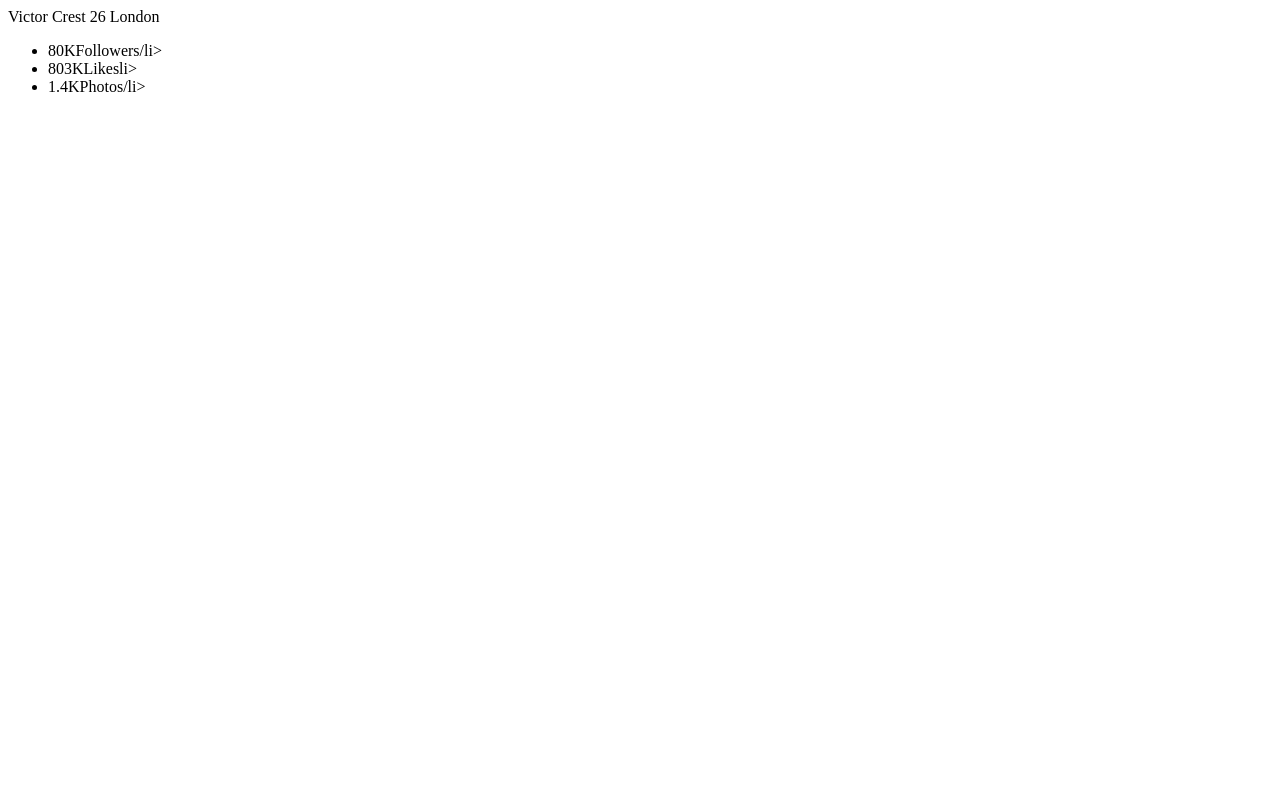
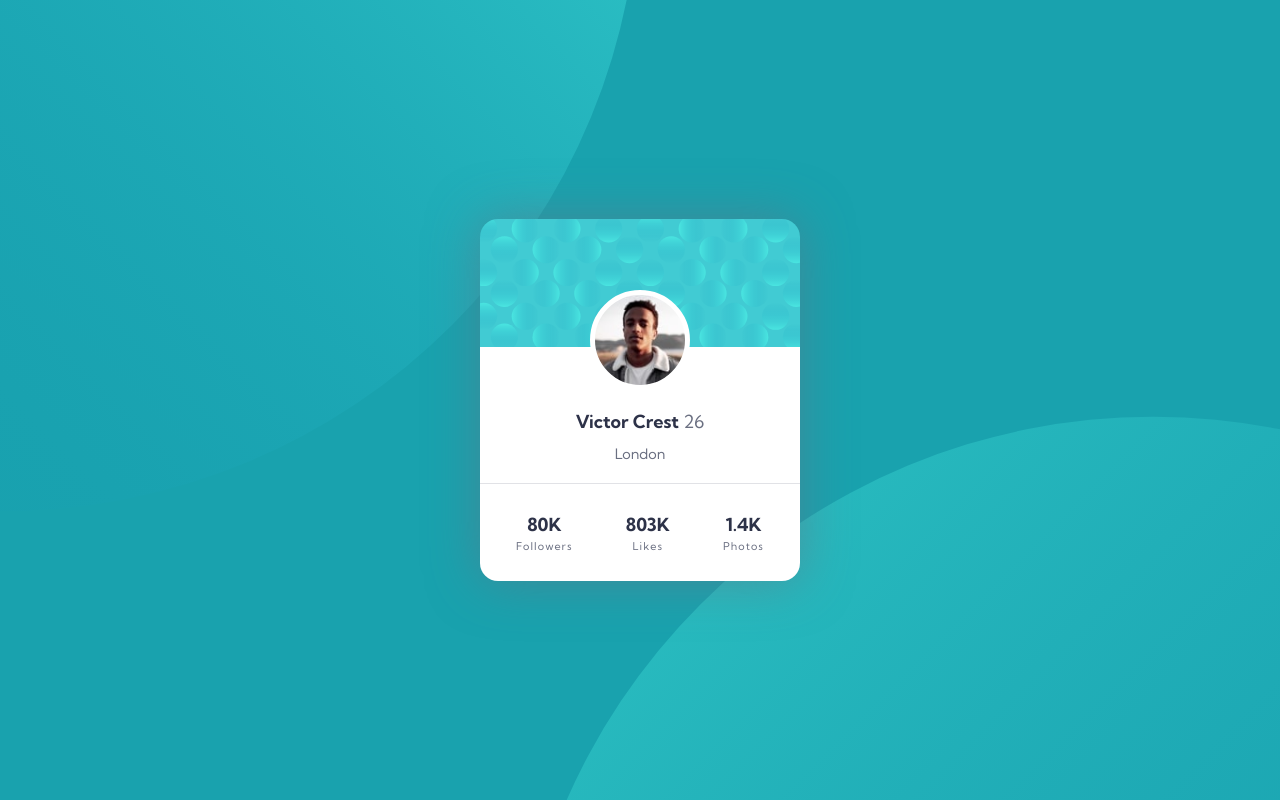
Before and after one commit to kldupless/frontendmentor-profilecard, a plain HTML site: page index.html in a window 1280 px wide. Drawn offline with Linux system fonts and the light colour scheme.

Commit message:
Finished challenge

```diff
--- a/index.html
+++ b/index.html
@@ -5,27 +5,31 @@
   <meta name="viewport" content="width=device-width, initial-scale=1.0"> <!-- displays site properly based on user's device -->
 
   <link rel="icon" type="image/png" sizes="32x32" href="./images/favicon-32x32.png">
-
+  <link rel="stylesheet" href="./style.css">
   <title>Frontend Mentor | Profile card component</title>
 
 </head>
 <body>
+  <main>
     <div class="profile-card">
-    <div class="profile-main">
+      <div class="profile-header">
         <div class="profile-img"></div>
         <div class="profile-info">
-        Victor Crest
-        26
-        London
+          <div class="profile-name">
+            <span class="name">Victor Crest</span>
+            <span class="age">26</span>
+          </div>
+          <div class="profile-loc">London</div>
         </div>
       </div>
       <div class="profile-footer">
         <ul class="profile-stats">
-        <li><span class="stat-num">80K</span><span class="stat-title">Followers</span>/li>
-        <li><span class="stat-num">803K</span><span class="stat-title">Likes</span>li>
-        <li><span class="stat-num">1.4K</span><span class="stat-title">Photos</span>/li>
+          <li><span class="stat-num">80K</span><span class="stat-title">Followers</span></li>
+          <li><span class="stat-num">803K</span><span class="stat-title">Likes</span></li>
+          <li><span class="stat-num">1.4K</span><span class="stat-title">Photos</span></li>
         </ul>
       </div>
     </div>
+  </main>
 </body>
 </html>
--- a/style.css
+++ b/style.css
@@ -38,6 +38,8 @@ body {
   min-height: 100vh;
   text-rendering: optimizeSpeed;
   line-height: 1.5;
+  font-size: 18px;
+  font-family: 'Kumbh Sans', sans-serif;
 }
 
 /* A elements that don't have a class get default styles */
@@ -77,7 +79,104 @@ select {
 }
 /* Project styles */
 
-/* Desktop styles */
-@media screen and (min-width: 1440px) {
+main{
+  height: 100vh;
+  display: flex;
+  align-items: center;
+  justify-content: center;
+  background: url('./images/bg-pattern-top.svg') top -50vw left -50vw / 115% no-repeat,
+              url('./images/bg-pattern-bottom.svg') bottom -50vw right -50vw / 115% no-repeat,
+              hsl(185, 75%, 39%);
+}
+.profile-card{
+  width: 90vw;
+  max-height: 66vh;
+  border-radius: 1em;
+  display: flex;
+  flex-direction: column;
+  justify-content: center;
+  align-content: space-between;
+  box-shadow:0px 0px 50px 1px hsl(227, 10%, 46%, 0.5);
+  color: hsl(227, 10%, 46%);
+  background: url('./images/bg-pattern-card.svg') center top / 100% no-repeat,
+              #ffffff;
+}
+
+.profile-header{
+  width: 100%;
+  height: 66%;
+  display: flex;
+  flex-direction: column;
+  align-items: center;
+  justify-content: center;
+  padding: 0 1em;
+}
+
+.profile-info{
+  display: flex;
+  flex-direction: column;
+  align-items: center;
+  padding: 1em 0;
+  gap: 0.5em;
+}
+
+.profile-loc{
+  font-size: .8em;
+}
+
+.profile-img{
+  background: url('./images/image-victor.jpg') center / cover no-repeat;
+  border-radius: 100%;
+  border: 5px solid #fff;
+  width:  100px;
+  height: 100px;
+  margin-top: 25%;
+}
+
+.name {
+  font-weight: 700;
+  color: hsl(229, 23%, 23%);
+}
+
+.profile-footer {
+  border-top: 1px solid hsl(227, 10%, 46%, 0.2);
+}
+
+.stat-num{
+  color: hsl(229, 23%, 23%);
+  font-weight: 700;
+  text-transform: uppercase;
+}
+
+.profile-stats {
+  display: flex;
+  flex-direction: row;
+  align-items: center;
+  justify-content: space-between;
+  padding-inline-start: 0;
+  padding: 0.5em 2em;
+}
+
+.profile-stats > li{
+  display: flex;
+  flex-direction: column;
+  align-items: center;
 
 }
+
+.stat-title {
+  font-size: .6em;
+  letter-spacing: 0.1em;
+}
+
+@media screen and (min-width: 768px) {
+  main {
+    background: url(./images/bg-pattern-top.svg) top -60vw left -50vw / 100% no-repeat,
+    url(./images/bg-pattern-bottom.svg) bottom -70vw right -40vw / 100% no-repeat,
+    hsl(185, 75%, 39%)
+  }
+  .profile-card{
+    max-width: 25vw;
+  }
+
+}
```
Lines whose indentation alone changed are shown as unchanged.
